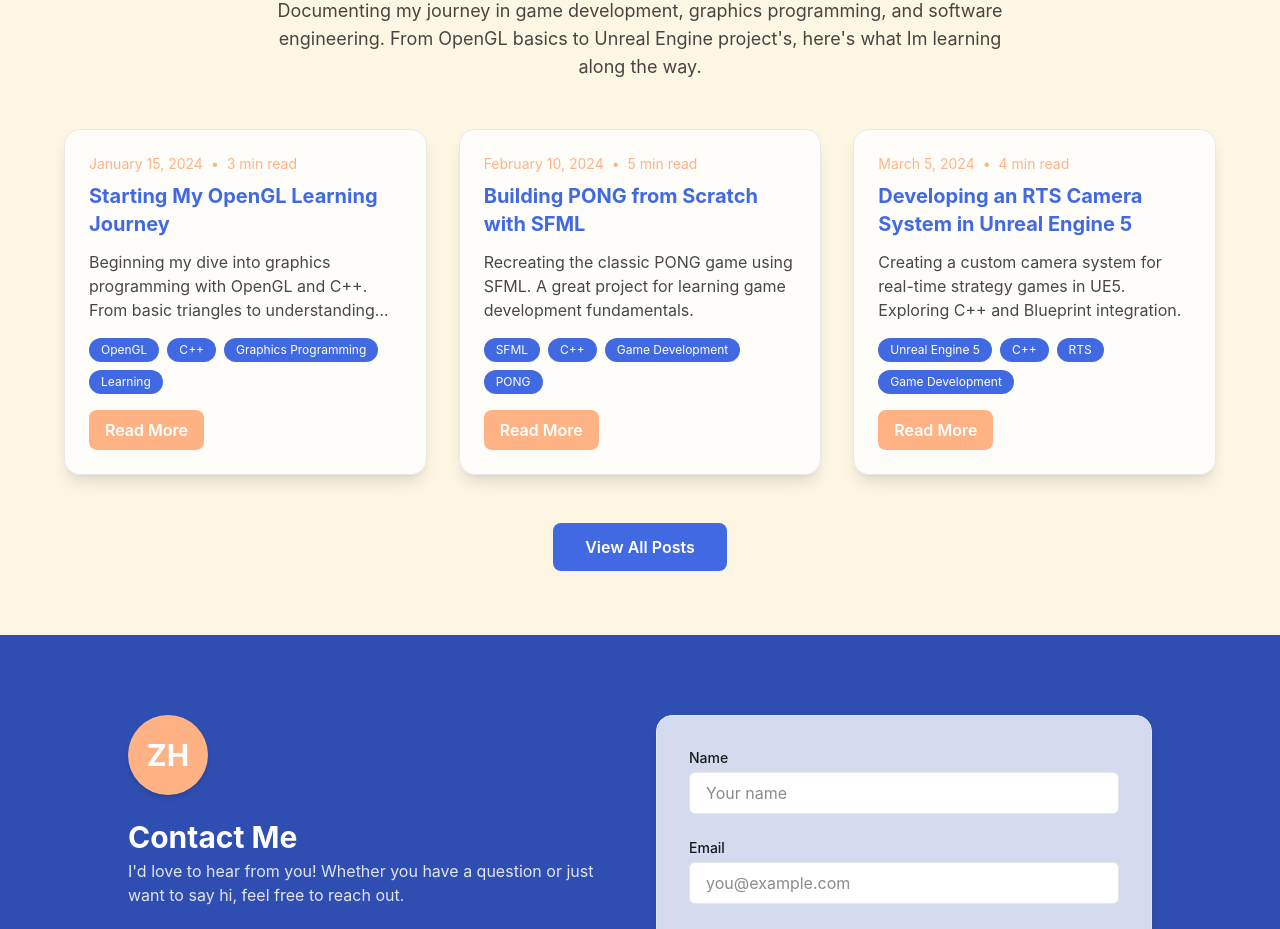
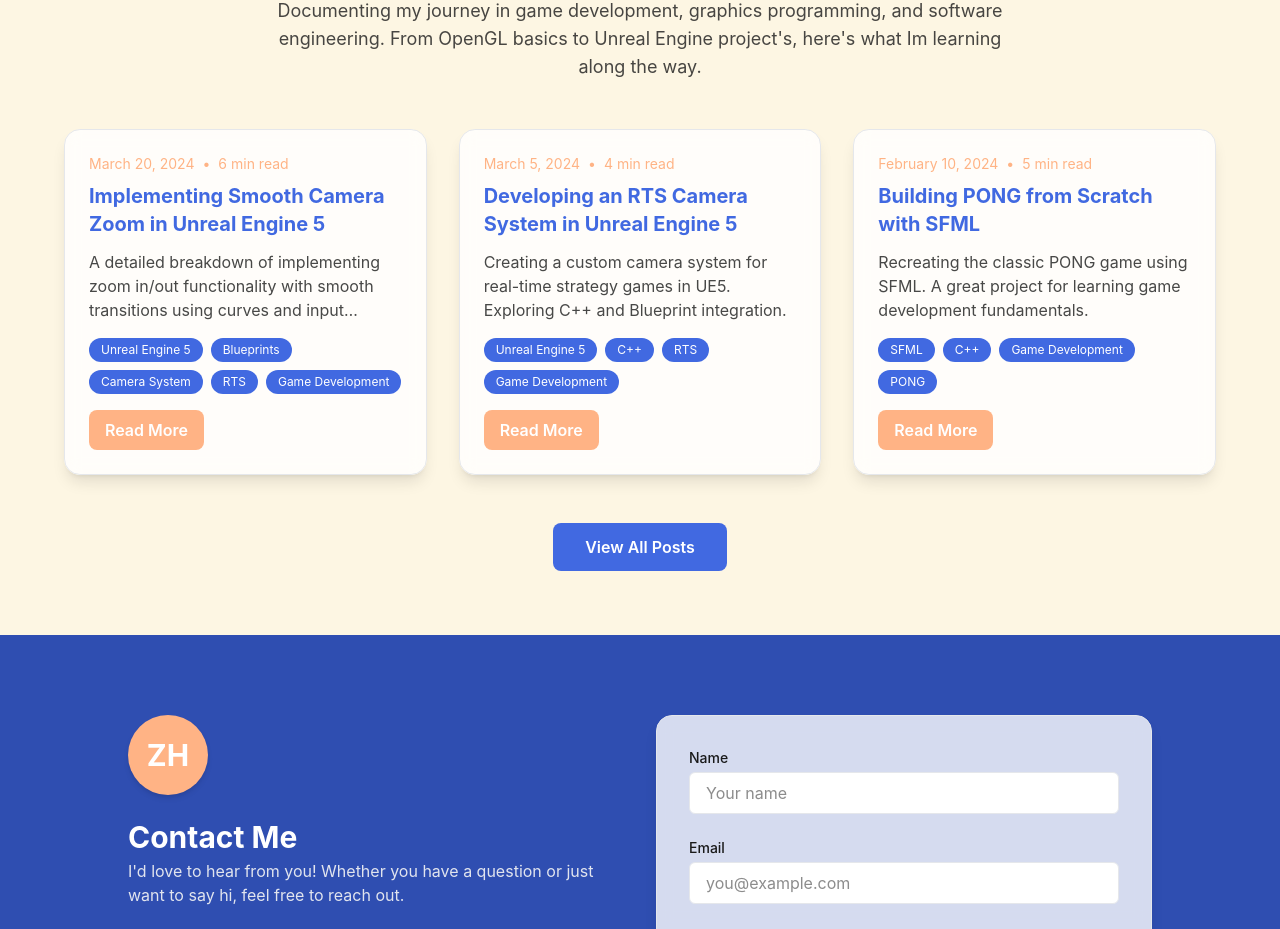
Before and after one commit to henzg/portfolio-redo, a Next.js app in the folder frontend/: page / in a window 1280 px wide. Shown: the part 2000-2929 px from the top of the page. Built offline with nearby package versions, Linux system fonts and the light colour scheme.

Commit message:
changed sorting on blog post

```diff
--- a/frontend/src/components/BlogList.tsx
+++ b/frontend/src/components/BlogList.tsx
@@ -6,7 +6,9 @@
 }
 
 export default function BlogList({ showAll = false }: BlogListProps) {
-    const postsToShow = showAll ? blogPosts : blogPosts.slice(0, 3);
+    // Sort posts by date (newest first) and then slice for display
+    const sortedPosts = [...blogPosts].sort((a, b) => new Date(b.date).getTime() - new Date(a.date).getTime());
+    const postsToShow = showAll ? sortedPosts : sortedPosts.slice(0, 3);
 
     return (
         <section className="bg-[var(--color-accent-cream)] text-[var(--color-accent-black)] py-16 px-2 sm:px-4 md:px-8">
```
